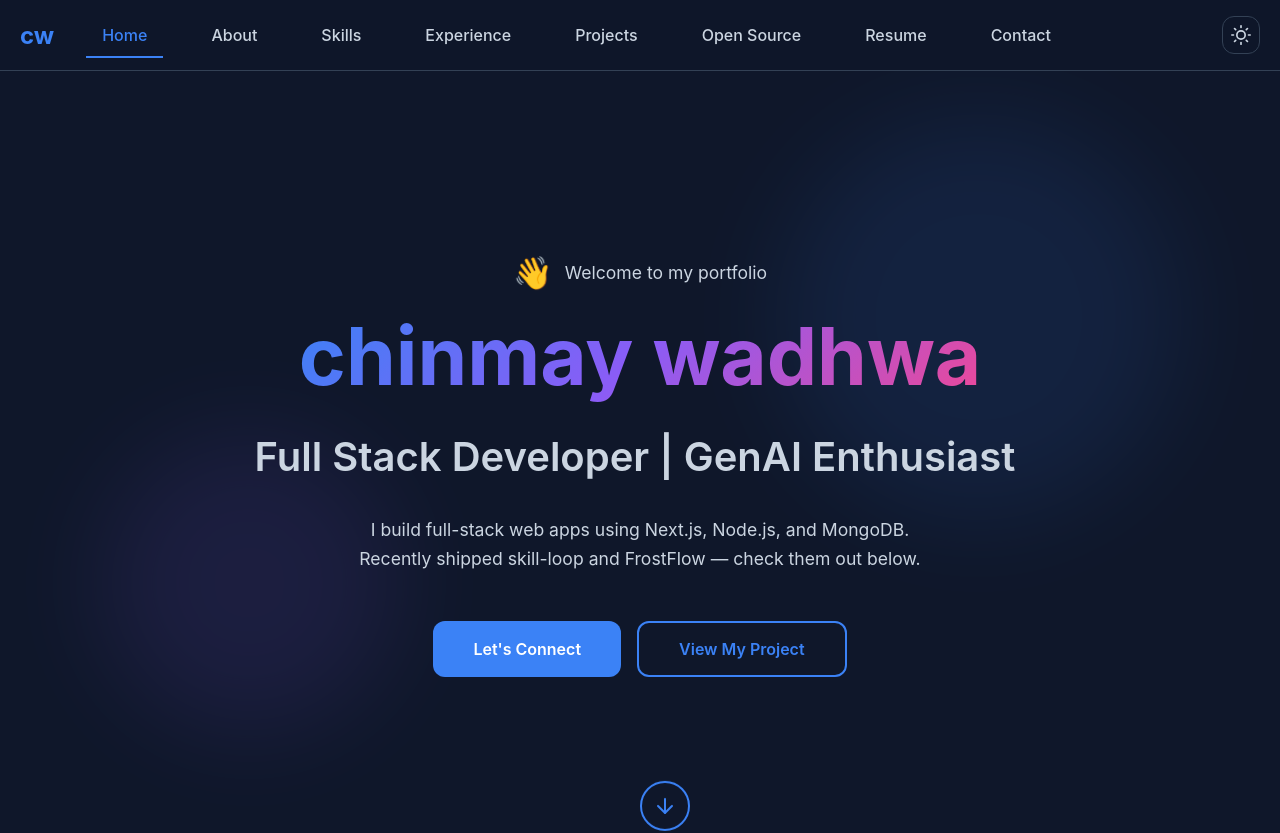
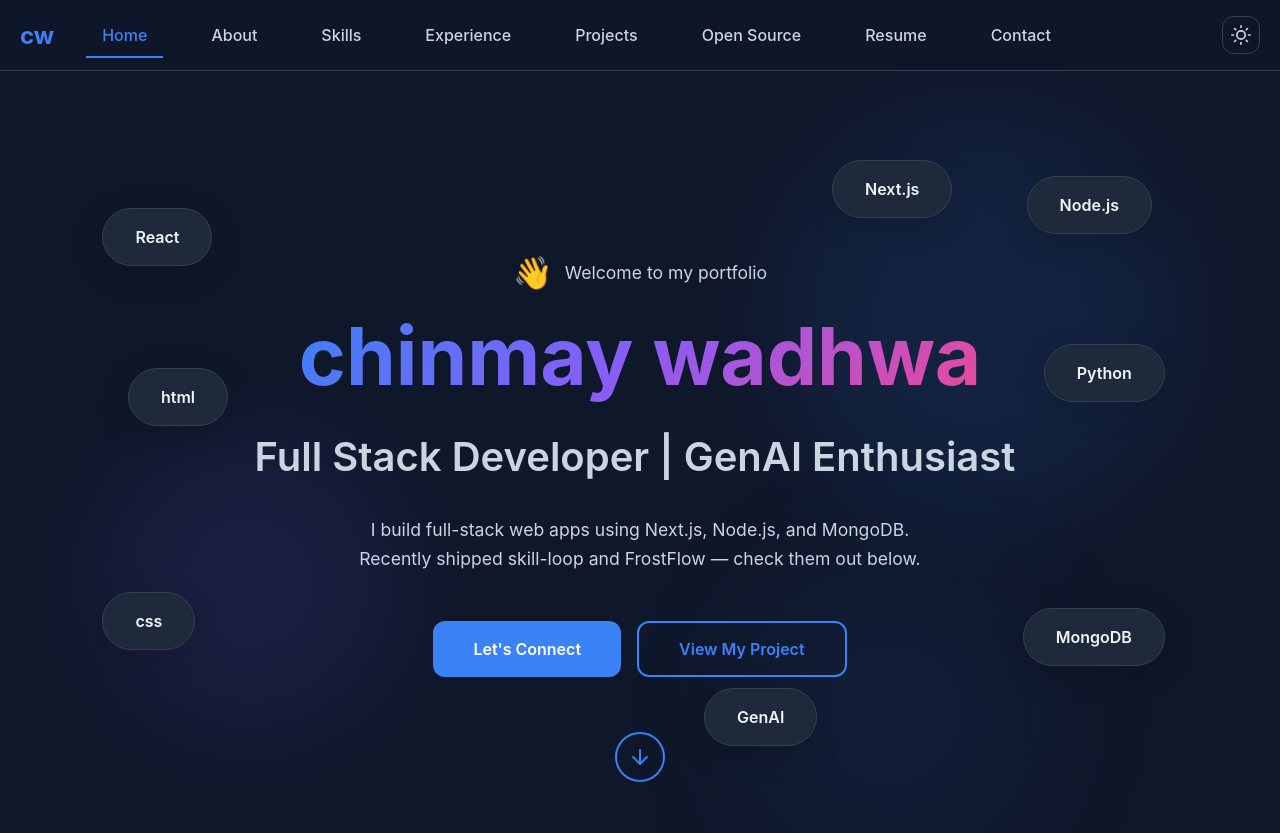
Before and after one commit to chinmaywadhwa007/chinmay-webdevloper, a React (Vite) app: page / in a window 1280 px wide. Shown: the top 833 px of the page. Built offline with nearby package versions, Linux system fonts and the light colour scheme.

Commit message:
updated floating bubbles

```diff
--- a/src/components/sections/Contact.jsx
+++ b/src/components/sections/Contact.jsx
@@ -10,7 +10,7 @@ const Contact = () => {
   const [formData, setFormData] = useState({
     name: '',
     email: '',
-    subject: '',
+
     message: '',
   });
 
@@ -31,9 +31,6 @@ const Contact = () => {
       newErrors.email = 'Invalid email format';
     }
 
-    if (!formData.subject.trim()) {
-      newErrors.subject = 'Subject is required';
-    }
 
     if (!formData.message.trim()) {
       newErrors.message = 'Message is required';
@@ -85,7 +82,7 @@ const Contact = () => {
     {
       icon: FiMail,
       label: 'Email',
-      value: 'chinmaywadhwa01@mail.com',
+      value: 'chinmaywadhwa01@gmail.com',
 
     },
     {
@@ -218,22 +215,7 @@ const Contact = () => {
               )}
             </div>
 
-            {/* Subject Field */}
-            <div className={styles.formGroup}>
-              <label htmlFor="subject">Subject</label>
-              <input
-                type="text"
-                id="subject"
-                name="subject"
-                value={formData.subject}
-                onChange={handleChange}
-                className={errors.subject ? styles.error : ''}
-                placeholder="Subject"
-              />
-              {errors.subject && (
-                <span className={styles.errorText}>{errors.subject}</span>
-              )}
-            </div>
+
 
             {/* Message Field */}
             <div className={styles.formGroup}>
--- a/src/components/sections/Hero.jsx
+++ b/src/components/sections/Hero.jsx
@@ -2,15 +2,32 @@ import React, { useEffect, useState } from 'react';
 import { motion } from 'framer-motion';
 import { FiArrowDown } from 'react-icons/fi';
 import styles from './Hero.module.css';
+
 
 /**
  * Hero Section - Typewriter effect and main CTA
  */
 const Hero = () => {
   const [displayText, setDisplayText] = useState('');
+  const [mousePosition, setMousePosition] = useState({
+    x: 0,
+    y: 0,
+  });
   const fullText = 'Full Stack Developer | GenAI Enthusiast';
   const typingSpeed = 100;
 
+  const skills = [
+    { name: "React" },
+    { name: "html" },
+    { name: "css" },
+    { name: "Node.js" },
+    { name: "Python" },
+    { name: "MongoDB" },
+    { name: "GenAI" },
+    { name: "Next.js" },
+
+
+  ];
   // Typewriter effect
   useEffect(() => {
     let currentIndex = 0;
@@ -23,7 +40,28 @@ const Hero = () => {
       }
     }, typingSpeed);
 
+
     return () => clearInterval(typingInterval);
+  }, []);
+  useEffect(() => {
+    const handleMouseMove = (e) => {
+      const x =
+        (e.clientX - window.innerWidth /2) ;
+
+      const y =
+        (e.clientY - window.innerHeight / 2) ;
+
+      setMousePosition({ x, y });
+    };
+
+    window.addEventListener("mousemove", handleMouseMove);
+
+    return () => {
+      window.removeEventListener(
+        "mousemove",
+        handleMouseMove
+      );
+    };
   }, []);
 
   const containerVariants = {
@@ -55,6 +93,73 @@ const Hero = () => {
 
   return (
     <section id="hero" className={styles.hero}>
+      <motion.div
+  className={styles.cursorGlow}
+  animate={{
+    x: mousePosition.x * 0.2,
+    y: mousePosition.y * 0.2,
+  }}
+  transition={{
+    type: "spring",
+    stiffness: 40,
+    damping: 20,
+  }}
+/>
+        {/* Floating Skills */}
+
+<motion.div
+  className={styles.skillsContainer}
+
+>
+{skills.map((skill, index) => {
+ const depths = [
+  1.2,
+  0.8,
+  1.6,
+  1.1,
+  1.8,
+  0.9,
+  1.4,
+  2.0,
+];
+
+const depth = depths[index];
+
+  return (
+    <motion.div
+      key={index}
+      className={`${styles.skillCard} ${styles[`card${index + 1}`]}`}
+     animate={{
+  x: mousePosition.x * depth * 0.03,
+  y: mousePosition.y * depth * 0.03,
+
+}}
+transition={{
+  x: {
+    type: "spring",
+    stiffness: 100,
+    damping: 20,
+  },
+  y: {
+    type: "spring",
+    stiffness: 100,
+    damping: 20,
+  },
+
+
+}}
+whileHover={{
+    scale: 1.1,
+    y: -8,
+    rotate:1
+  }}
+
+    >
+      {skill.name}
+    </motion.div>
+  );
+})}
+</motion.div>
       <motion.div
         className={styles.container}
         variants={containerVariants}
--- a/src/components/sections/Hero.module.css
+++ b/src/components/sections/Hero.module.css
@@ -1,6 +1,8 @@
 .hero {
   min-height: 100vh;
   display: flex;
+  position: relative;
+  overflow: hidden;
   align-items: center;
   justify-content: center;
   padding: 100px 20px 50px;
@@ -11,6 +13,7 @@
 .container {
   max-width: 1280px;
   width: 100%;
+  position: relative;
   text-align: center;
   z-index: 10;
 }
@@ -31,7 +34,8 @@
 }
 
 @keyframes wave {
-  0%, 100% {
+  0%,
+  100% {
     transform: rotate(0deg);
   }
   25% {
@@ -53,7 +57,12 @@
 }
 
 .name {
-  background: linear-gradient(135deg, var(--primary), var(--secondary), var(--accent));
+  background: linear-gradient(
+    135deg,
+    var(--primary),
+    var(--secondary),
+    var(--accent)
+  );
   -webkit-background-clip: text;
   -webkit-text-fill-color: transparent;
   background-clip: text;
@@ -81,10 +90,12 @@
 }
 
 @keyframes blink {
-  0%, 49% {
+  0%,
+  49% {
     opacity: 1;
   }
-  50%, 100% {
+  50%,
+  100% {
     opacity: 0;
   }
 }
@@ -139,8 +150,8 @@
 
 .scrollIndicator {
   position: absolute;
-  bottom: 40px;
-  left: 50%;
+
+  left: 48%;
   transform: translateX(-50%);
   background: none;
   border: 2px solid var(--primary);
@@ -149,6 +160,7 @@
   height: 50px;
   border-radius: 50%;
   display: flex;
+
   align-items: center;
   justify-content: center;
   cursor: pointer;
@@ -197,7 +209,7 @@
 }
 
 /* Mobile Responsive */
-@media (max-width: 768px) {
+@media (max-width: 1024px) {
   .hero {
     min-height: 90vh;
     padding: 80px 15px 40px;
@@ -228,3 +240,113 @@
     height: 200px;
   }
 }
+/* floating skills  */
+.skillsContainer {
+  position: absolute;
+  inset: 0;
+  z-index: 2;
+  pointer-events: none;
+}
+
+.skillCard {
+  position: absolute;
+  padding: 18px 32px;
+  border-radius: 999px;
+  background: var(--surface);
+  border: 1px solid var(--border);
+  color: var(--text-primary);
+  backdrop-filter: blur(12px);
+
+  font-size: 16px;
+  font-weight: 600;
+  cursor: pointer;
+  pointer-events: auto;
+   box-shadow: 0 8px 32px rgba(0, 0, 0, .15);
+  transition:
+    transform 0.3s ease,
+
+    border-color 0.3s ease;
+}
+[data-theme="light"] .skillCard {
+  background: rgba(224, 226, 235, 0.58);
+  border: 1px solid rgba(0, 0, 0, 0.15);
+  color: #0f172a;
+  box-shadow:
+    0 8px 32px rgba(15, 23, 42, 0.08);
+  backdrop-filter: blur(12px);
+}
+
+[data-theme="light"] .skillCard:hover {
+  background: white;
+  border-color: var(--primary);
+  color: #0f172a;
+  box-shadow:
+    0 0 25px rgba(37, 99, 235, 0.18),
+    0 15px 35px rgba(15, 23, 42, 0.08);
+}
+.skillCard:hover {
+  transform: translateY(-10px) scale(1.15);
+  border-color: var(--primary);
+    box-shadow:
+    0 0 30px rgba(96, 165, 250, 0.35),
+    0 20px 40px rgba(0, 0, 0, 0.2);
+    color: var(--text-primary);
+}
+/* react js  */
+.card1 {
+  top: 18%;
+  left: 8%;
+}
+/* html */
+.card2 {
+  top: 38%;
+  left: 10%;
+}
+/* css */
+.card3 {
+  top: 66%;
+  left: 8%;
+}
+
+.card4 {
+  top: 14%;
+  right: 10%;
+}
+
+.card5 {
+  top: 35%;
+  right: 9%;
+}
+/* mongodb */
+.card6 {
+  top: 68%;
+  right: 9%;
+}
+
+.card7 {
+  top: 78%;
+  left: 55%;
+}
+
+.card8 {
+  top: 12%;
+  left: 65%;
+}
+.cursorGlow {
+  position: absolute;
+
+  top: 50%;
+  left: 50%;
+  width: 500px;
+  height: 500px;
+  border-radius: 50%;
+  background: radial-gradient(
+    circle,
+    rgba(59,130,246,0.12)15%, transparent,
+    transparent 70%
+  );
+  transform: translate(-50%, -50%);
+  filter: blur(80px);
+  pointer-events: none;
+  z-index: 1;
+}
--- a/src/components/sections/Projects.jsx
+++ b/src/components/sections/Projects.jsx
@@ -19,16 +19,16 @@ const Projects = () => {
     {
       title: 'skill-loop ',
       description: 'SkillLoop is a full-stack skill exchange platform designed to connect learners and mentors through a coin-based ecosystem. Users can teach skills they are proficient in, earn virtual coins, and use those coins to learn new skills from others within the community. The platform encourages collaborative learning while rewarding knowledge sharing.',
-      image: '/public/skilloop- page.png',
+      image: '/public/page.png',
       tags: ['React', 'node.js', 'Tailwind CSS', 'Framer Motion', 'backend', 'mongodb'],
       liveUrl: '#',
-      githubUrl: '#',
+      githubUrl: 'https://github.com/chinmaywadhwa007/skilloop-a-skill-exchange-platform-',
     },
     {
       title: 'Frost-flow',
       description: 'FrostFlow is a full-stack task management platform designed to help individuals and teams organize, track, and manage their daily tasks efficiently. The platform provides a clean and intuitive interface for creating, updating, prioritizing, and monitoring tasks while ensuring secure access through modern authentication mechanisms.',
       image: 'https://images.unsplash.com/photo-1677442d019cecf3d7453fa920f8ef1cff2768d5e?w=600&h=400&fit=crop',
-      tags: ['React', 'OpenAI API', 'TypeScript', 'Vercel'],
+      tags: ['React', 'OpenAI API', 'TypeScript', 'Vercel','Next.Js'],
       liveUrl: '#',
       githubUrl: '#',
     },
--- a/src/components/sections/Projects.module.css
+++ b/src/components/sections/Projects.module.css
@@ -1,5 +1,6 @@
 .projects {
   padding: 5rem 20px;
+  cursor: pointer;
 }
 
 .container {
--- a/src/index.css
+++ b/src/index.css
@@ -1,4 +1,5 @@
 /* Root Variables */
+/* dark mode  */
 :root {
   --primary: #3b82f6;
   --primary-dark: #1e40af;
@@ -21,14 +22,14 @@
   --primary: #2563eb;
   --primary-dark: #1d4ed8;
   --secondary: #7c3aed;
-  --accent: #db2777;
+  --accent: #6ba7f4;
   --background: #ffffff;
   --surface: #f8fafc;
   --surface-light: #e2e8f0;
-  --text-primary: #0f172a;
+  --text-primary: #0f172a; /* light mode */
   --text-secondary: #334155;
   --text-muted: #64748b;
-  --border: #e2e8f0;
+  --border: #f4f4ff29;
 }
 
 /* Global Reset */
```
Also changed, not shown: public/page.png (renamed from public/skilloop- page.png), public/skilloop.png (deleted).
